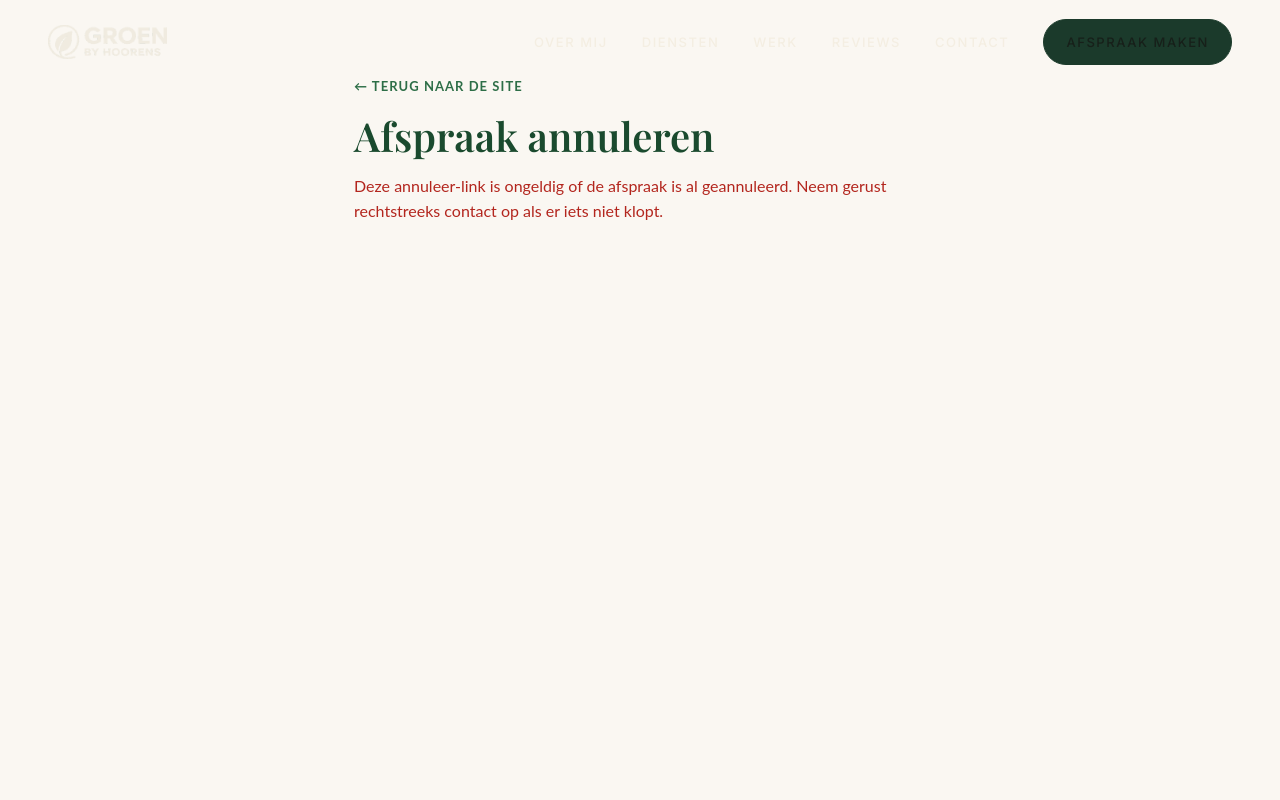
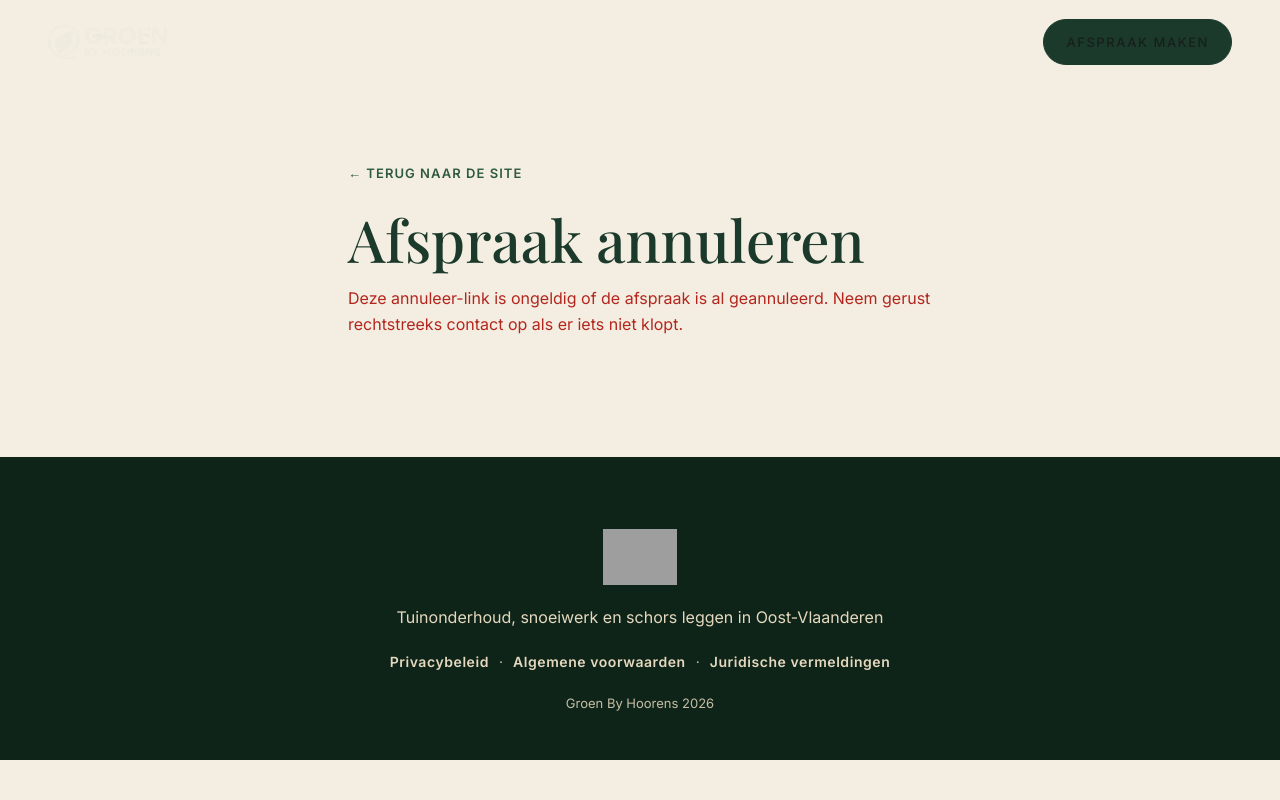
Before and after one commit to mauricehoorens-droid/groenbyhoorens-app, a Next.js app: page /annuleren in a window 1280 px wide. Shown: the top 800 px of the page. Built offline with nearby package versions, Linux system fonts and the light colour scheme; grey boxes are pictures that could not be loaded.

Commit message:
Annuleerpagina in nieuwe stijl

```diff
--- a/src/app/annuleren/page.tsx
+++ b/src/app/annuleren/page.tsx
@@ -9,10 +9,7 @@
 
   useEffect(() => {
     const token = new URLSearchParams(window.location.search).get("token");
-    if (!token) {
-      setStatus("fout");
-      return;
-    }
+    if (!token) { setStatus("fout"); return; }
     fetch("/api/cancel", {
       method: "POST",
       headers: { "Content-Type": "application/json" },
@@ -20,32 +17,30 @@
     })
       .then((r) => r.json())
       .then((d) => {
-        if (d.ok) {
-          setNaam(d.naam || "");
-          setStatus("klaar");
-        } else {
-          setStatus("fout");
-        }
+        if (d.ok) { setNaam(d.naam || ""); setStatus("klaar"); }
+        else setStatus("fout");
       })
       .catch(() => setStatus("fout"));
   }, []);
 
-  const groen = "#1a4a2e";
   return (
-    <main style={{ background: "#faf7f2", minHeight: "100vh", fontFamily: "'Lato',sans-serif", color: "#1c2b1e" }}>
-      <div style={{ maxWidth: 620, margin: "0 auto", padding: "72px 24px" }}>
-        <Link href="/" style={{ color: "#2d6e47", fontWeight: 700, fontSize: 13, letterSpacing: ".08em", textTransform: "uppercase", textDecoration: "none" }}>&larr; Terug naar de site</Link>
-        <h1 style={{ fontFamily: "'Playfair Display',serif", fontWeight: 900, fontSize: "clamp(28px,5vw,40px)", color: groen, margin: "16px 0 16px" }}>Afspraak annuleren</h1>
-        {status === "laden" && <p style={{ color: "#3d5442" }}>Bezig met annuleren…</p>}
+    <section style={{ padding: "160px 0 120px" }}>
+      <div className="wrap-narrow" style={{ maxWidth: 640 }}>
+        <Link href="/" className="link-underline" style={{ color: "var(--color-groen-mid)", fontSize: 13, letterSpacing: ".08em", textTransform: "uppercase" }}>← Terug naar de site</Link>
+        <h1 className="display-lg" style={{ color: "var(--color-groen)", margin: "22px 0 16px" }}>Afspraak annuleren</h1>
+        {status === "laden" && <p style={{ color: "#3a463b" }}>Bezig met annuleren…</p>}
         {status === "klaar" && (
-          <div style={{ background: "#e8f0e9", border: `1px solid #2d6e47`, borderRadius: 12, padding: "24px" }}>
-            <p style={{ color: "#3d5442" }}>Uw afspraak is geannuleerd{naam ? `, ${naam}` : ""}. Het moment is weer vrijgegeven en uit mijn agenda verwijderd. Bedankt om het te laten weten.</p>
+          <div style={{ background: "var(--color-wit)", border: "1px solid var(--color-groen-mid)", borderRadius: 6, padding: 24 }}>
+            <p style={{ color: "#3a463b" }}>
+              Uw afspraak is geannuleerd{naam ? `, ${naam}` : ""}. Het moment is weer vrijgegeven
+              en uit mijn agenda verwijderd. Bedankt om het te laten weten.
+            </p>
           </div>
         )}
         {status === "fout" && (
           <p style={{ color: "#b3261e" }}>Deze annuleer-link is ongeldig of de afspraak is al geannuleerd. Neem gerust rechtstreeks contact op als er iets niet klopt.</p>
         )}
       </div>
-    </main>
+    </section>
   );
 }
```
